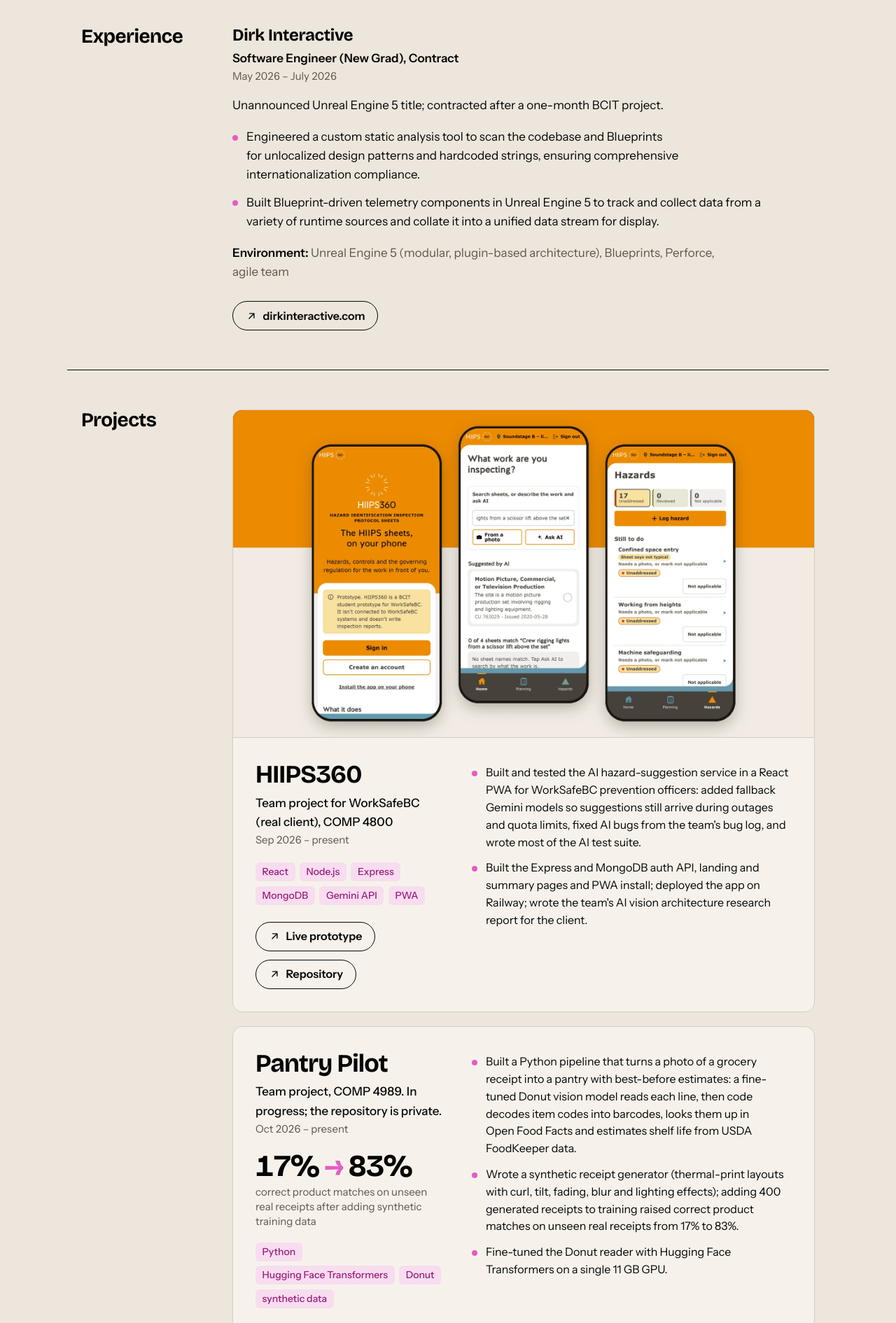
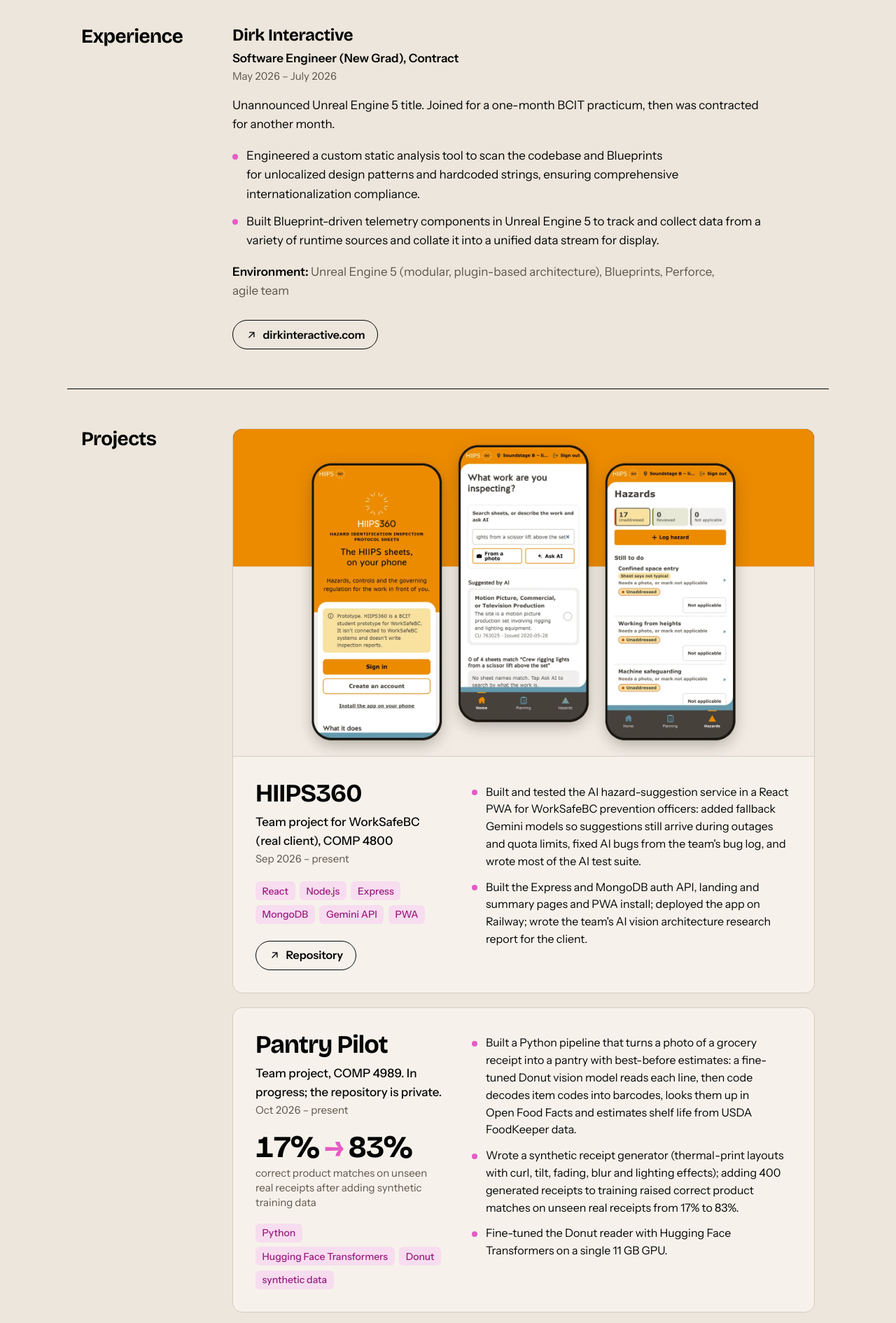
Before and after one commit to snoopryees/snoopryees.github.io, a plain HTML site: page index.html in a window 1280 px wide. Shown: the part 1400-3290 px from the top of the page at 70% size. Drawn offline with nearby package versions, Linux system fonts and the light colour scheme.

Commit message:
Pull live prototype link, soften selection pink, fix Recoil shot
Remove the HIIPS360 live prototype link until the client approves it;
describe the Dirk contract as a month after the BCIT practicum; use a
lighter sakura pink for text selection; link the Dungeon Crawler repo;
paint out a 1px rendering seam in the Recoil Ascent screenshot.

```diff
--- a/index.html
+++ b/index.html
@@ -14,7 +14,7 @@
   <link rel="preconnect" href="https://fonts.googleapis.com">
   <link rel="preconnect" href="https://fonts.gstatic.com" crossorigin>
   <link href="https://fonts.googleapis.com/css2?family=Bricolage+Grotesque:opsz,wght@12..96,500;12..96,700&family=Instrument+Sans:wght@400;500;600&display=swap" rel="stylesheet">
-  <link rel="stylesheet" href="style.css?v=4">
+  <link rel="stylesheet" href="style.css?v=5">
   <script>document.documentElement.classList.add("js");</script>
 </head>
 <body>
@@ -92,7 +92,7 @@
           <h3>Dirk Interactive</h3>
           <p class="job-role">Software Engineer (New Grad), Contract</p>
           <p class="when">May 2026 – July 2026</p>
-          <p class="job-summary">Unannounced Unreal Engine 5 title; contracted after a one-month BCIT project.</p>
+          <p class="job-summary">Unannounced Unreal Engine 5 title. Joined for a one-month BCIT practicum, then was contracted for another month.</p>
           <ul class="points">
             <li>Engineered a custom static analysis tool to scan the codebase and Blueprints for unlocalized design patterns and hardcoded strings, ensuring comprehensive internationalization compliance.</li>
             <li>Built Blueprint-driven telemetry components in Unreal Engine 5 to track and collect data from a variety of runtime sources and collate it into a unified data stream for display.</li>
@@ -126,7 +126,6 @@
             <li>React</li><li>Node.js</li><li>Express</li><li>MongoDB</li><li>Gemini API</li><li>PWA</li>
           </ul>
           <p class="actions">
-            <a class="button" href="https://comp4800g09worksafebchiips360-production.up.railway.app/"><svg class="icon" width="17" height="17" aria-hidden="true"><use href="#i-external"/></svg>Live prototype</a>
             <a class="button" href="https://github.com/anthonyherradura/comp_4800_g09_worksafebc_HIIPS360"><svg class="icon" width="17" height="17" aria-hidden="true"><use href="#i-external"/></svg>Repository</a>
           </p>
         </article>
@@ -240,6 +239,7 @@
           </ul>
           <p class="actions">
             <a class="text-link" href="play/dungeon-crawler/"><svg class="icon" width="17" height="17" aria-hidden="true"><use href="#i-play"/></svg>Play</a>
+            <a class="text-link" href="https://github.com/snoopryees/Chris_Term_Project"><svg class="icon" width="17" height="17" aria-hidden="true"><use href="#i-external"/></svg>Repository</a>
           </p>
         </article>
 
--- a/style.css
+++ b/style.css
@@ -11,6 +11,7 @@
   --accent: #e65bc4; /* fills, large type, decoration only: 2.5:1 on paper */
   --accent-ink: #9b1b80; /* links and small accent text: 5.9:1 on paper */
   --tint: #f7ddef;
+  --sakura: #f9cde3; /* soft pink for text selection: ink on it is about 14:1 */
 
   --display: "Bricolage Grotesque", "Segoe UI", system-ui, sans-serif;
   --body: "Instrument Sans", "Segoe UI", system-ui, sans-serif;
@@ -37,7 +38,7 @@ html {
 }
 
 ::selection {
-  background: var(--accent);
+  background: var(--sakura);
   color: var(--ink);
 }
 
```
Also changed, not shown: assets/projects/recoil-ascent.webp.
